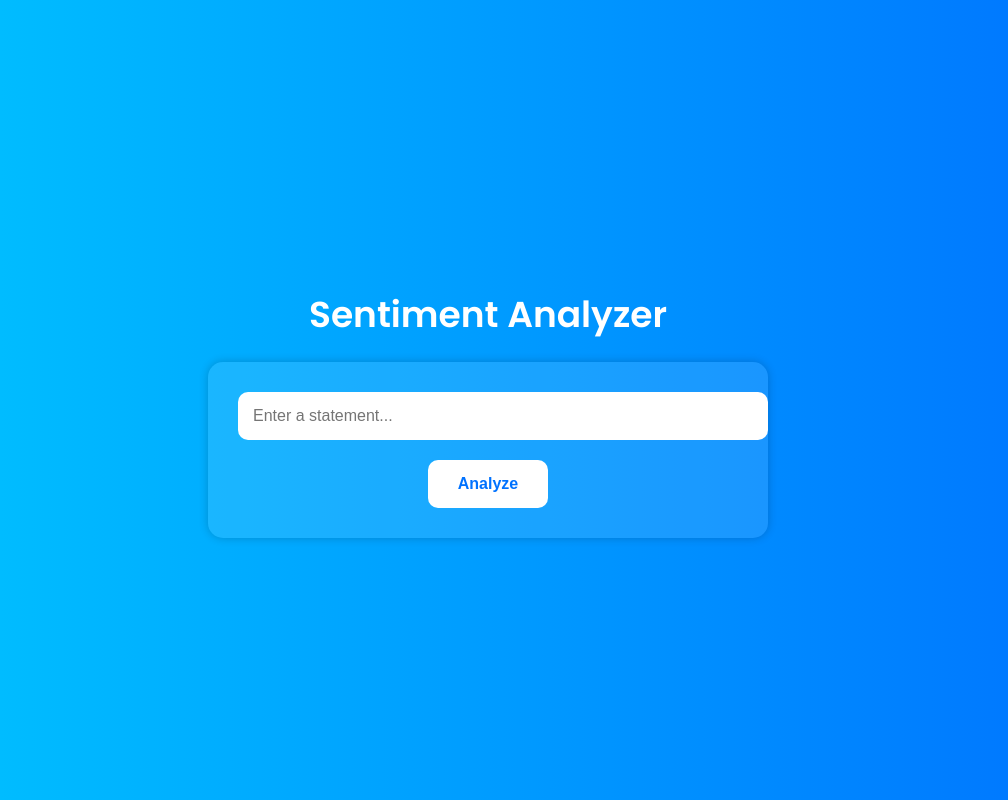
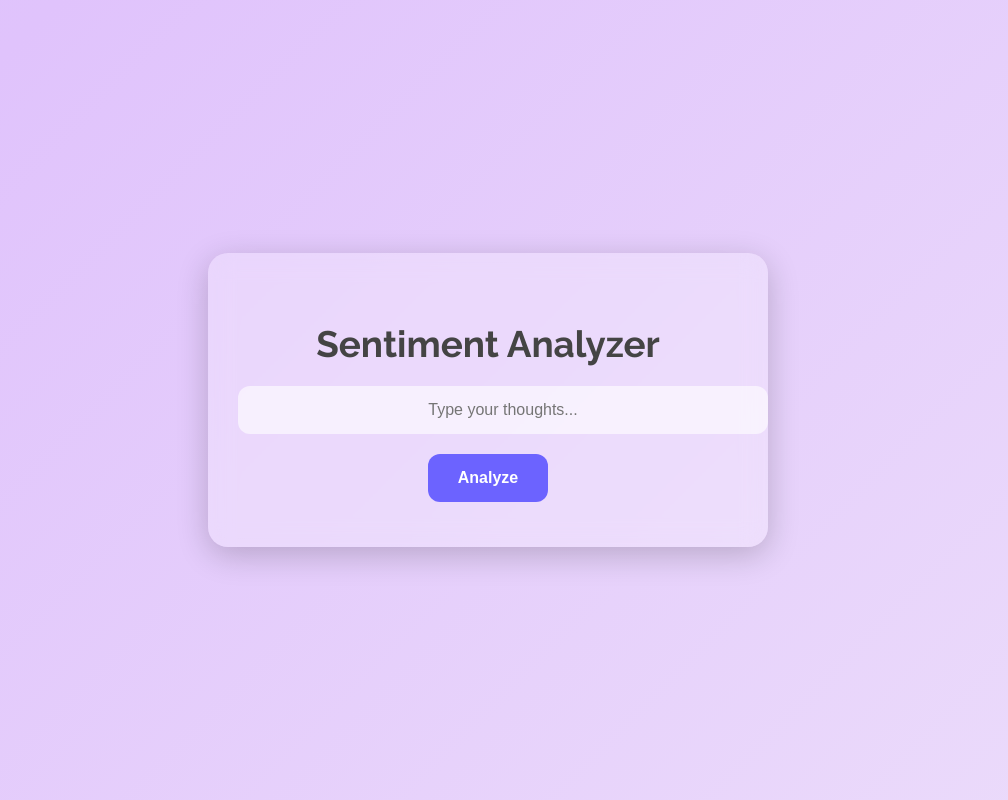
Before and after one commit to SanyogVarun/Sentiment-analysis--Simple, a Flask app: page / in a window 1280 px wide. Shown: the whole page, without its empty margins (152-1160 px from the left). Run offline with Flask 2, Linux system fonts and the light colour scheme.

Commit message:
Update index.html

```diff
--- a/app/templates/index.html
+++ b/app/templates/index.html
@@ -3,75 +3,103 @@
 <head>
     <meta charset="UTF-8">
     <title>Sentiment Analyzer</title>
-    <link href="https://fonts.googleapis.com/css2?family=Poppins:wght@400;600&display=swap" rel="stylesheet">
+    <link href="https://fonts.googleapis.com/css2?family=Raleway:wght@400;700&display=swap" rel="stylesheet">
     <style>
         body {
-            background: linear-gradient(to right, #00c6ff, #0072ff);
-            font-family: 'Poppins', sans-serif;
+            margin: 0;
+            padding: 0;
+            height: 100vh;
+            background: linear-gradient(135deg, #e0eafc, #cfdef3, #e0c3fc, #f9f9f9);
+            background-size: 600% 600%;
+            animation: gradientBG 18s ease infinite;
             display: flex;
-            flex-direction: column;
             align-items: center;
             justify-content: center;
-            height: 100vh;
-            margin: 0;
-            color: #fff;
+            font-family: 'Raleway', sans-serif;
         }
+
+        @keyframes gradientBG {
+            0% { background-position: 0% 50%; }
+            50% { background-position: 100% 50%; }
+            100% { background-position: 0% 50%; }
+        }
+
+        .card {
+            background: rgba(255, 255, 255, 0.25);
+            backdrop-filter: blur(12px);
+            padding: 45px 30px;
+            border-radius: 20px;
+            box-shadow: 0 8px 32px rgba(0,0,0,0.2);
+            text-align: center;
+            width: 90%;
+            max-width: 500px;
+            color: #333;
+        }
+
         h1 {
             margin-bottom: 20px;
-            font-size: 36px;
+            font-size: 2.3rem;
+            color: #444;
         }
-        form {
-            background: rgba(255, 255, 255, 0.1);
-            padding: 30px;
-            border-radius: 15px;
-            box-shadow: 0px 0px 10px rgba(0,0,0,0.2);
-            width: 90%;
-            max-width: 500px;
-            text-align: center;
-        }
-        input[type="text"] {
+
+        form input[type="text"] {
             width: 100%;
             padding: 15px;
             margin-bottom: 20px;
             border: none;
-            border-radius: 10px;
-            font-size: 16px;
+            border-radius: 12px;
             outline: none;
+            font-size: 1rem;
+            background: rgba(255, 255, 255, 0.6);
+            color: #333;
+            text-align: center;
         }
-        input[type="submit"] {
-            background-color: #fff;
-            color: #0072ff;
+
+        form input[type="submit"] {
+            background: #6c63ff;
+            color: white;
             border: none;
             padding: 15px 30px;
-            border-radius: 10px;
-            font-size: 16px;
+            font-size: 1rem;
+            border-radius: 12px;
             cursor: pointer;
-            transition: background-color 0.3s;
+            transition: 0.3s ease;
             font-weight: bold;
         }
-        input[type="submit"]:hover {
-            background-color: #e0e0e0;
+
+        form input[type="submit"]:hover {
+            background: #857ef7;
+            transform: scale(1.05);
         }
+
         .result {
-            margin-top: 20px;
-            font-size: 24px;
-            font-weight: bold;
-            color: #fff;
+            margin-top: 25px;
+            font-size: 1.6rem;
+            font-weight: 700;
+            animation: fadeIn 1s ease;
+            color: #333;
+        }
+
+        @keyframes fadeIn {
+            from { opacity: 0; transform: translateY(10px);}
+            to { opacity: 1; transform: translateY(0);}
         }
     </style>
 </head>
 <body>
+    <div class="card">
         <h1>Sentiment Analyzer</h1>
         <form method="POST">
-        <input type="text" name="text" placeholder="Enter a statement..." required>
+            <input type="text" name="text" placeholder="Type your thoughts..." required>
             <br>
             <input type="submit" value="Analyze">
         </form>
 
         {% if sentiment %}
             <div class="result">
-            Sentiment: {{ sentiment }}
+                Result: {{ sentiment }}
             </div>
         {% endif %}
+    </div>
 </body>
 </html>
```
Lines whose indentation alone changed are shown as unchanged.
